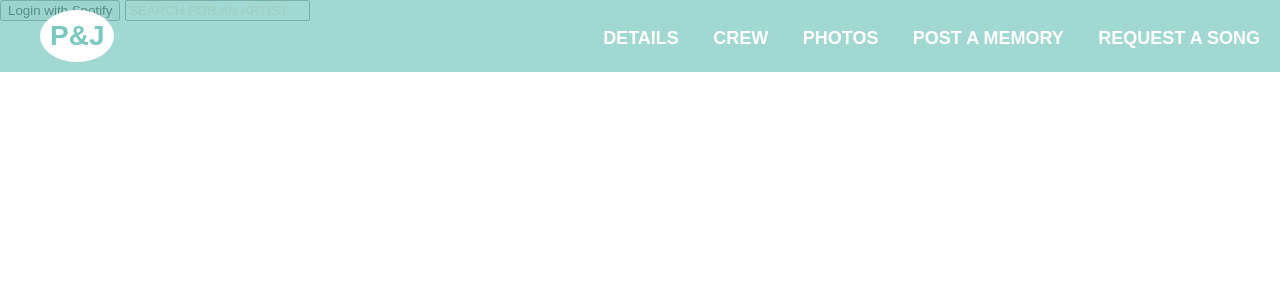
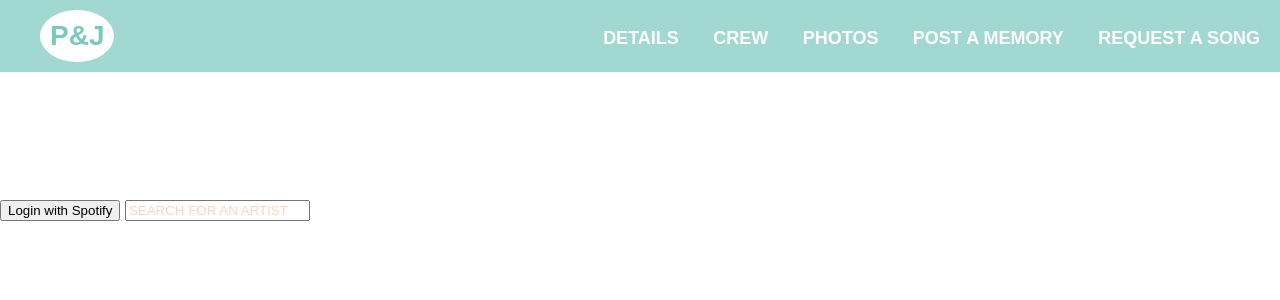
Before and after one commit to phyllisandjohn/phyllisandjohn.github.io, a Jekyll site: the page built from request/index.html, in a window 1280 px wide. Shown: the top 300 px of the page. Built offline with Jekyll 4.4.1, drawn with Linux system fonts in a browser that asks for light colours; nearby versions of some CDN libraries.

Commit message:
Update index.html

```diff
--- a/request/index.html
+++ b/request/index.html
@@ -3,9 +3,9 @@ layout: default
 ---
 <div ng-app="requestApp" ng-controller="MainController">
 
-  <button ng-click="login()">Login with Spotify</button>
+  <button style="margin-top: 200px" ng-click="login()">Login with Spotify</button>
 
-  <input type="text" ng-model="searchartist" ng-change="searchArtist()" placeholder="Search for an artist">
+  <input style="margin-top: 200px" type="text" ng-model="searchartist" ng-change="searchArtist()" placeholder="Search for an artist">
   <ul>
     <li ng-repeat="artist in artists">
       <a class="media" ng-href="{{artist.external_urls.spotify}}" target="_blank">
```
